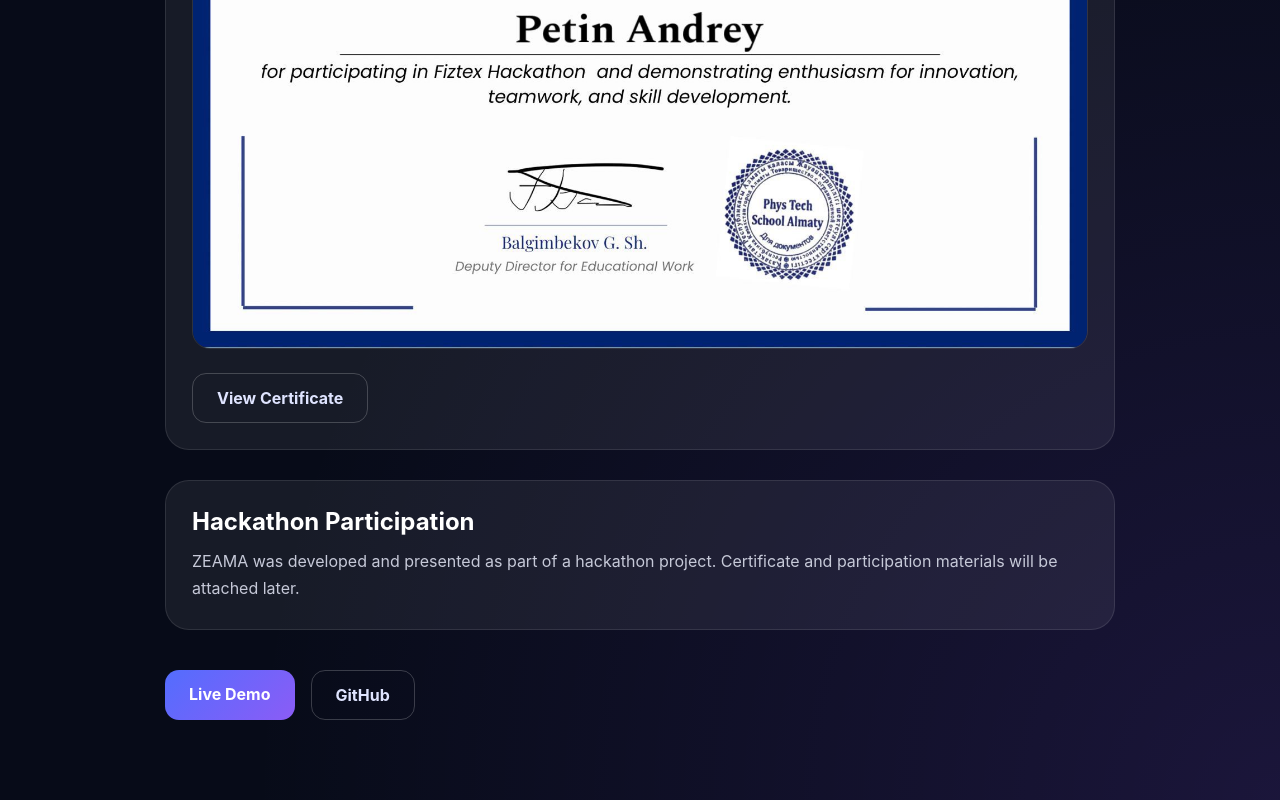
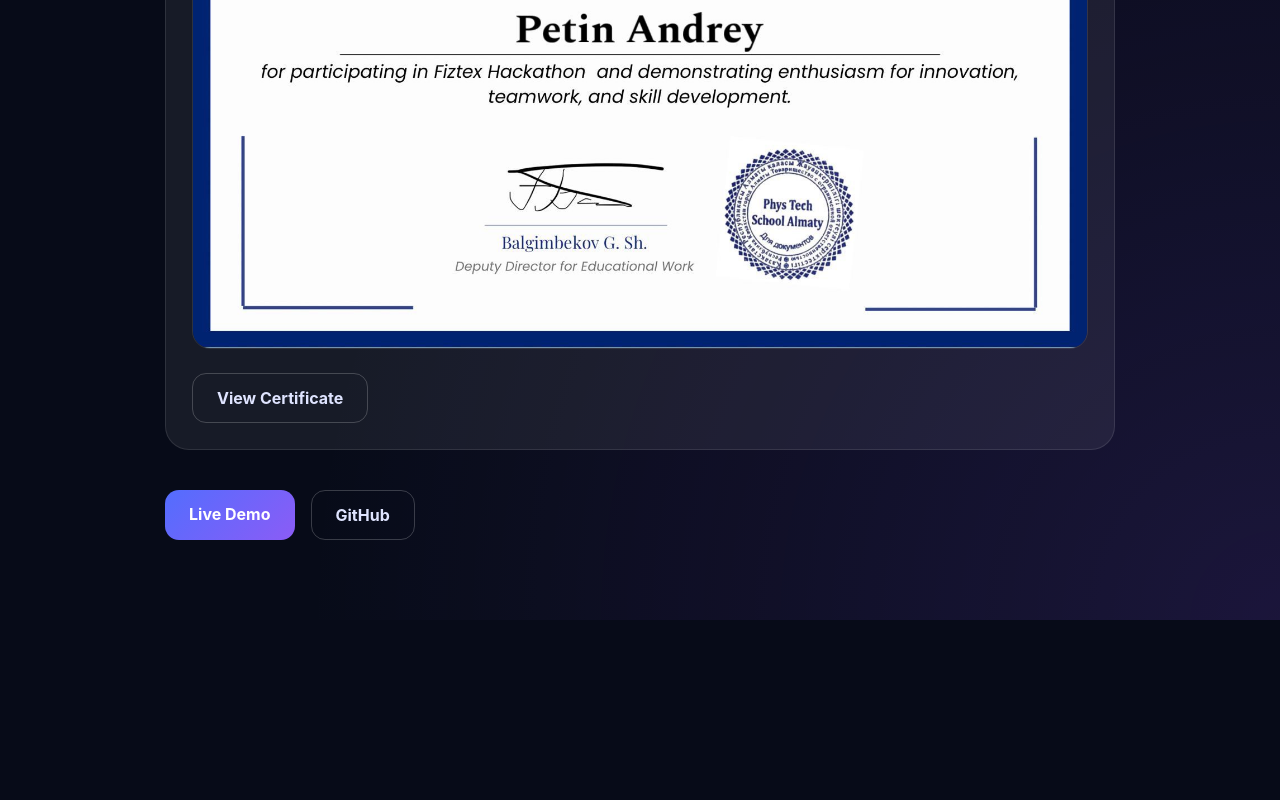
Before and after one commit to AndreyPetin19/PORTFOLIO, a React (Vite) app: page /projects/zeama in a window 1280 px wide. Shown: the part 1850-2650 px from the top of the page. After the commit the page ends 2470 px from the top, so only its background shows below. Built offline with nearby package versions, Linux system fonts and the light colour scheme.

Commit message:
delete hackaton participation block

```diff
--- a/src/Zeama.jsx
+++ b/src/Zeama.jsx
@@ -98,15 +98,6 @@ function Zeama() {
     </a>
   </div>
 </div>
-        <div className="case-block">
-          <h3>Hackathon Participation</h3>
-
-          <p>
-            ZEAMA was developed and presented as part of a hackathon project.
-            Certificate and participation materials will be attached later.
-          </p>
-        </div>
-
         <div className="case-buttons">
           <a
             href="https://zeama.vercel.app/"
```
